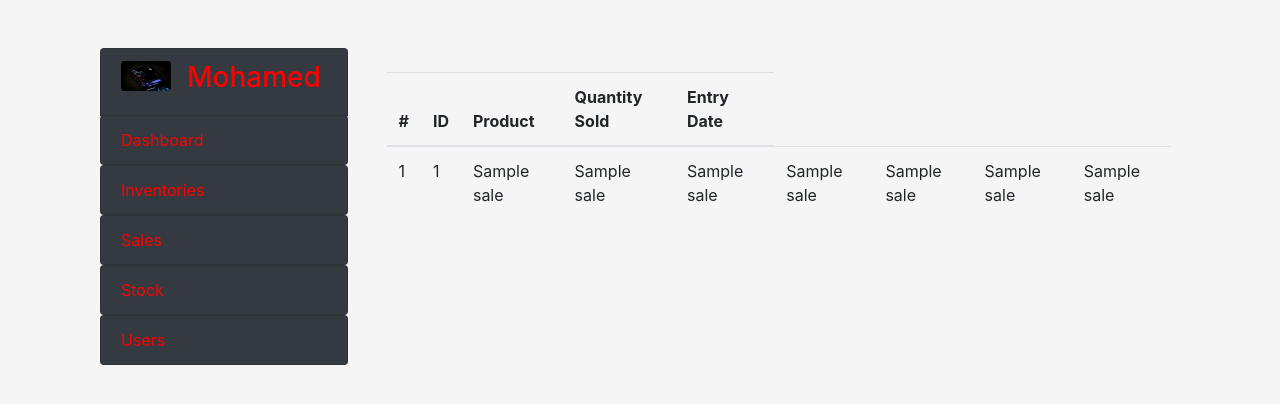
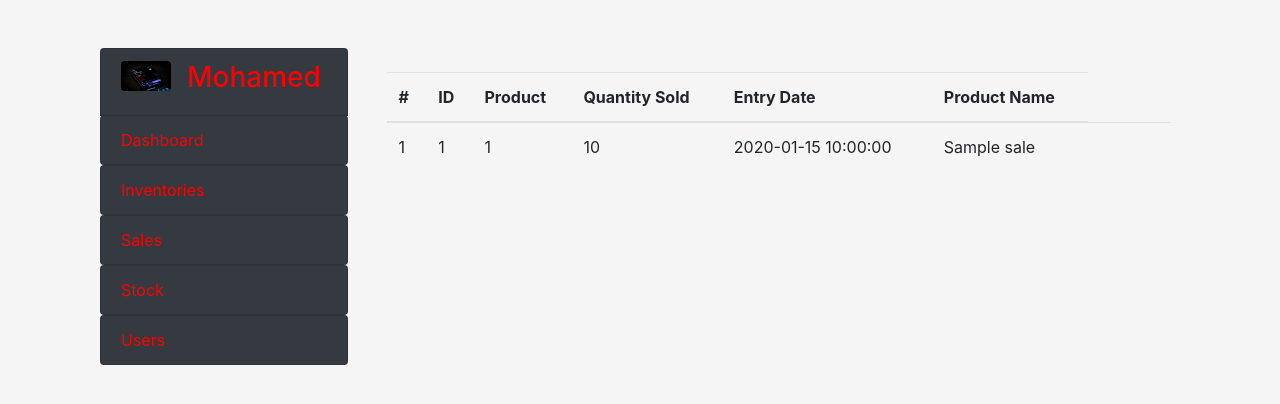
Before and after one commit to mohamedm10/Inventory-Management-System, a Flask app: page /sales in a window 1280 px wide. Shown: the part 56-460 px from the top of the page. Run offline with Flask 2, Linux system fonts and the light colour scheme; a database or web service that is not in the repository returns one stand-in record (values such as "Sample title"); some libraries are stand-ins or nearby versions.

Commit message:
First Commit

```diff
--- a/main.py
+++ b/main.py
@@ -106,7 +106,7 @@ def single_inventories(inventory_id):
 
 @app.route('/sales', methods=['POST','GET'])
 def sales():
-    cur.execute("SELECT * FROM sales INNER JOIN products ON products.id = sales.product_id;")
+    cur.execute("SELECT sales.id, product_id, quantity_sold, date_sold, name FROM sales INNER JOIN products ON products.id = sales.product_id;")
     d = cur.fetchall()
     print(d)
     return render_template('sales.html',d=d)
--- a/templates/sales.html
+++ b/templates/sales.html
@@ -25,6 +25,7 @@
                         <th>Product</th>
                         <th>Quantity Sold</th>
                         <th>Entry Date</th>
+                        <th>Product Name</th>
                         <!-- <th>Loss</th> -->
                         <!-- <th>Revenue</th> -->
                         <!-- <th>Profit</th> -->
```
